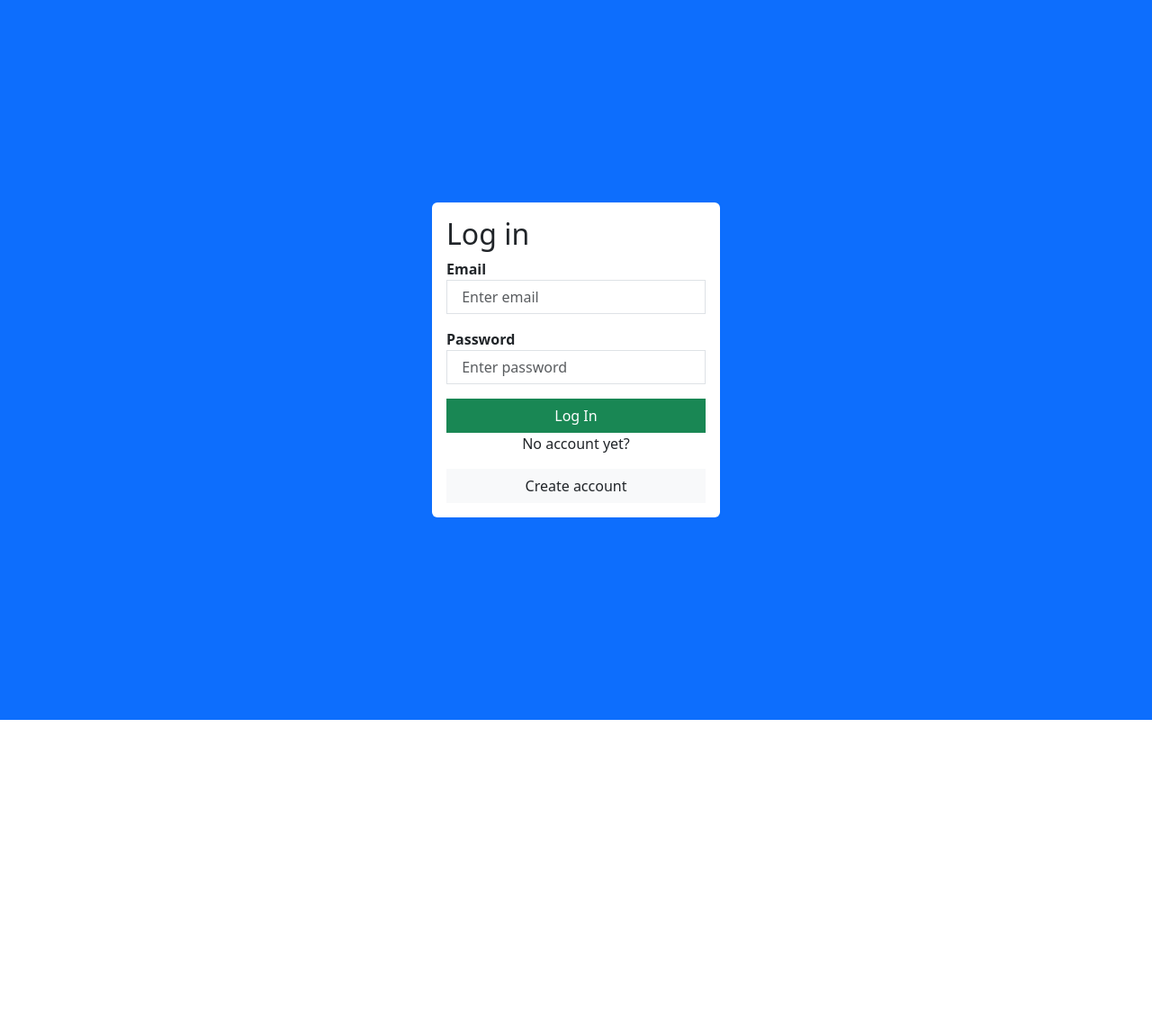
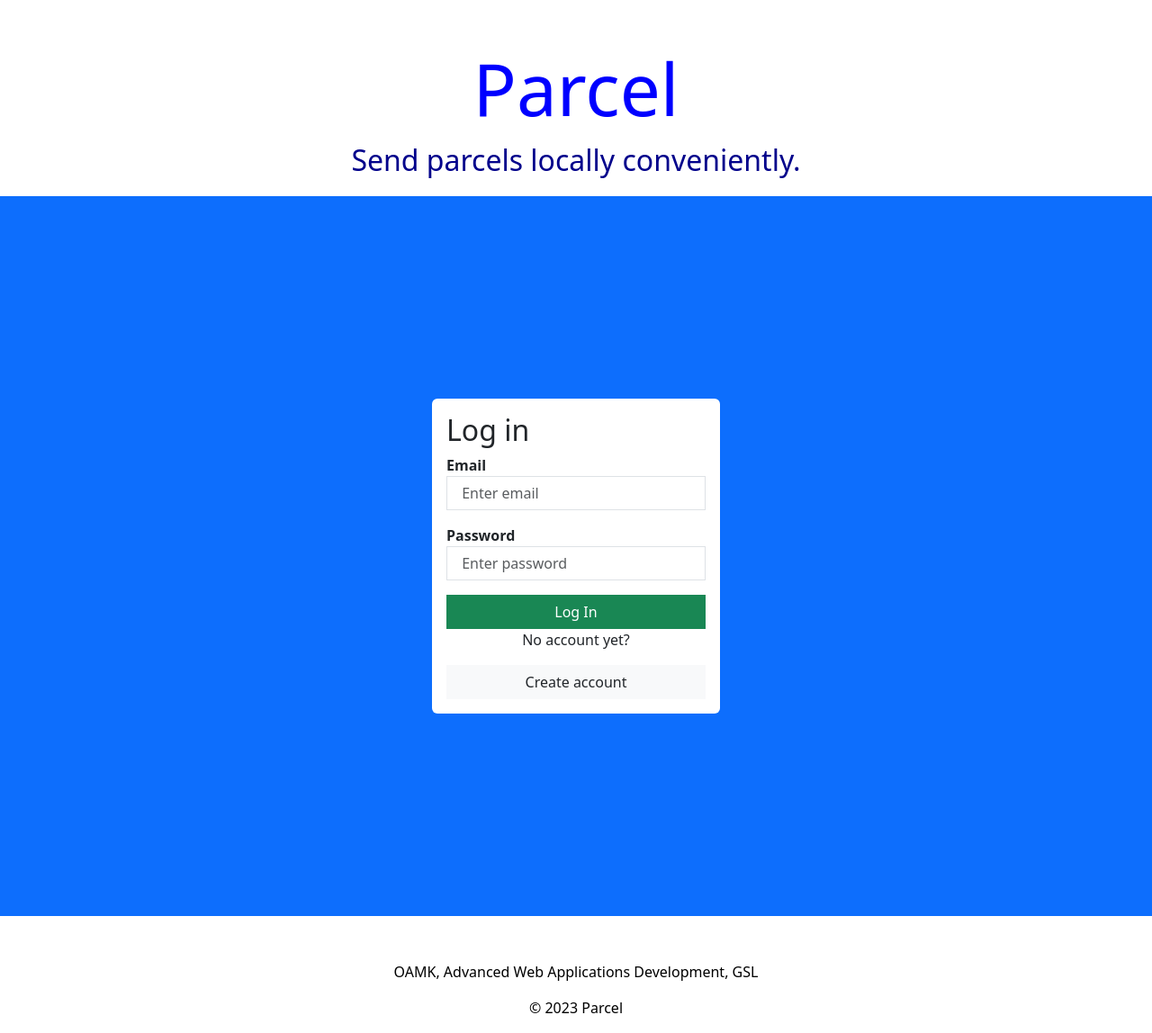
Before and after one commit to t2hale00/user-app, a React (Create React App) app in the folder frontend/: page / in a window 1280 px wide. Shown: the whole page at 90% size. Before the commit the page ends 800 px from the top, so only its background shows below. Built offline with nearby package versions, Linux system fonts and the light colour scheme.

Commit message:
Added header and footer

```diff
--- a/frontend/src/App.js
+++ b/frontend/src/App.js
@@ -7,9 +7,14 @@ import SendParcel from './SendParcel';
 import Notifications from './Notifications';
 import AccountSettings from './AccountSettings';
 
+
 function App() {
   return (
     <BrowserRouter>
+      <div style={{ textAlign: 'center', marginTop: '50px' }}>
+        <h1 style={{ fontSize: '5em', color: 'blue' }}>Parcel</h1>
+        <p style={{ fontSize: '2em', color: 'darkblue' }}>Send parcels locally conveniently.</p>
+      </div>
       <Routes>
         <Route path='/' element={<Login />} />
         <Route path='/signup' element={<Signup />} />
@@ -18,6 +23,10 @@ function App() {
         <Route path='/notifications' element={<Notifications />} />
         <Route path='/accountsettings' element={<AccountSettings />} />
       </Routes>
+      <div style={{ marginTop: '50px', textAlign: 'center', color: 'black' }}>
+        <p>OAMK, Advanced Web Applications Development, GSL</p>
+        <p>&copy; {new Date().getFullYear()} Parcel</p>
+      </div>
     </BrowserRouter>
   );
 }
--- a/frontend/src/Login.js
+++ b/frontend/src/Login.js
@@ -109,7 +109,10 @@ function Login() {
 
       const navigate = useNavigate();
 
-      const [errors, setErrors] = useState({})
+      const [errors, setErrors] = useState({
+        email: '',
+        password: ''
+      })
 
       const handleInput = e => {
         const {name, value} = e.target;
--- a/frontend/src/Signup.js
+++ b/frontend/src/Signup.js
@@ -13,7 +13,11 @@ function Signup() {
 
       const navigate = useNavigate();
 
-      const [errors, setErrors] = useState({})
+      const [errors, setErrors] = useState({
+        name: '',
+        email: '',
+        password: ''
+      })
 
       const handleInput = e => {
         const {name, value} = e.target;
```
